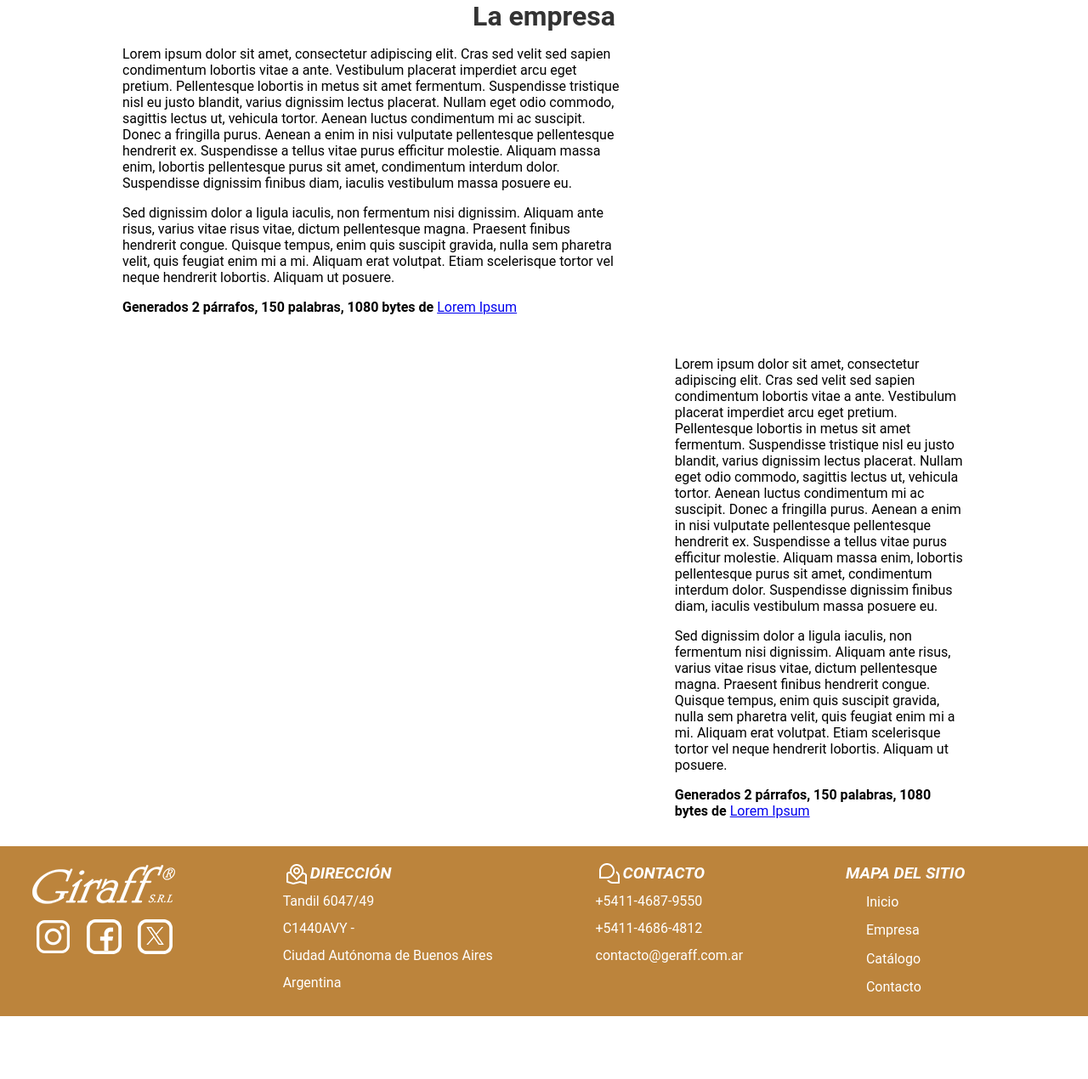
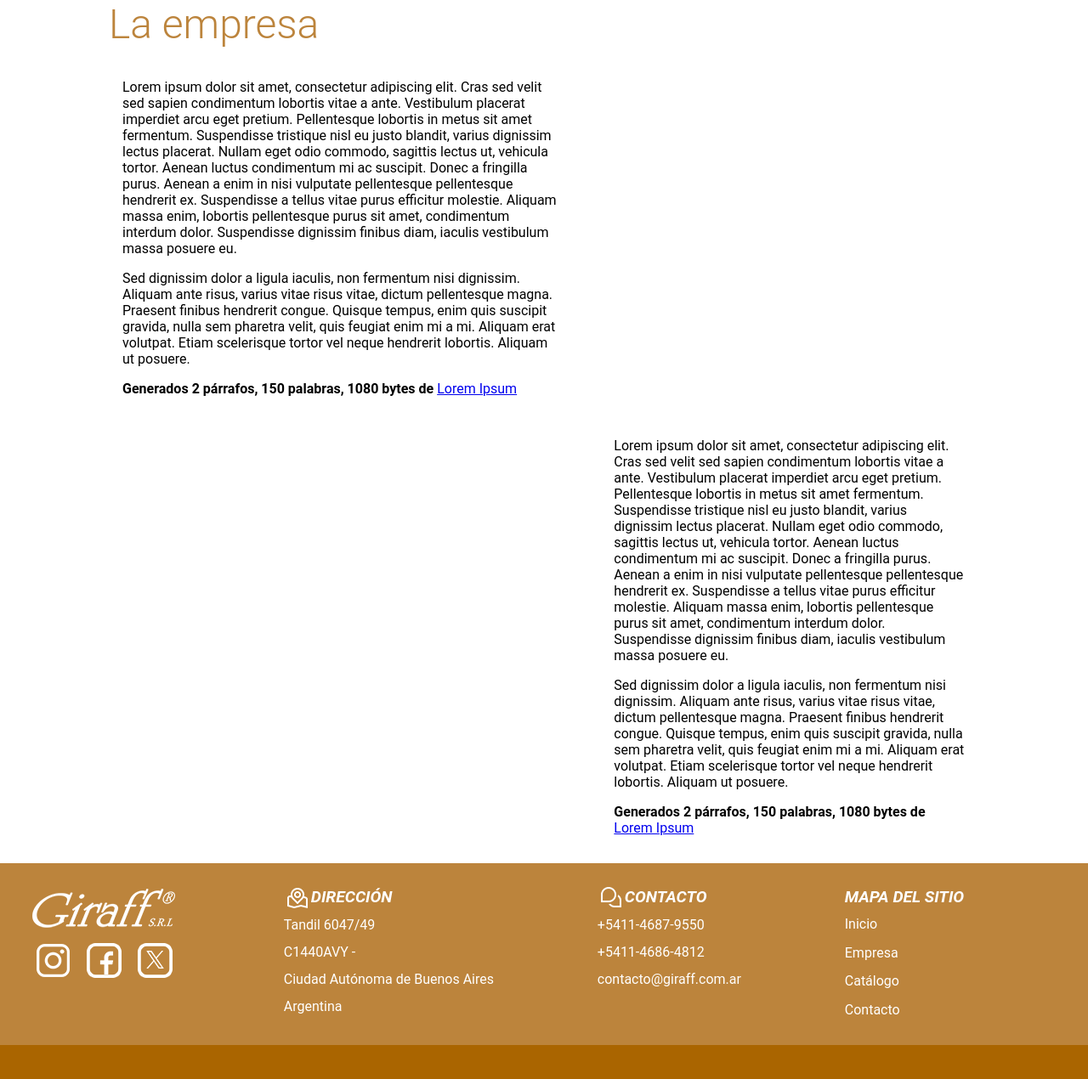
Before and after one commit to GeoIfran/giraff-sitio, a PHP site: page /empresa.php in a window 1280 px wide. Shown: the part 146-1416 px from the top of the page at 85% size. Before the commit the page ends 1342 px from the top, so only its background shows below. Run offline with PHP 8.4, Linux system fonts and the light colour scheme.

Commit message:
monica 1
style del footer, cambie imagenes, toque css en general

```diff
--- a/footer.php
+++ b/footer.php
@@ -1,5 +1,5 @@
 <?php
-echo '<footer id="pie" style="display: grid; grid-template-columns: auto auto auto auto; align-items: start; min-width: max-content; column-gap: 0.5em;">
+echo '<footer id="pie">
 <div id="Isologo_pie" style="max-width: max-content; padding-left: 2em;">
     <img id="logo-pie" src="imagenes/logo_white.png" class="logo" alt="Isologo que dice Giraff SRL marca registada">
     <div id="social_nav" style="display: grid; grid-template-columns: auto auto auto;">
@@ -19,7 +19,7 @@
     <h4><img src="imagenes/icono_contacto.png" alt="">CONTACTO</h4>
     <p>+5411-4687-9550<br>
     +5411-4686-4812<br>
-    <a href="mailto:contacto@geraff.com.ar">contacto@geraff.com.ar</a>
+    <a href="mailto:contacto@giraff.com.ar">contacto@giraff.com.ar</a>
     </p>
 </div>
 <div id="mapa_pie" style="padding-right: 2em;">
--- a/index_php.php
+++ b/index_php.php
@@ -4,6 +4,7 @@
     <meta charset="UTF-8">
     <meta name="viewport" content="width=device-width, initial-scale=1.0">
     <title>Giraff. Calzado con altura</title>
+    <link rel="icon" href="imagenes/favicon.gif" type="image/x-icon">
     <link rel="preconnect" href="https://fonts.googleapis.com">
     <link rel="preconnect" href="https://fonts.gstatic.com" crossorigin>
     <link
--- a/laempresa.css
+++ b/laempresa.css
@@ -7,8 +7,11 @@
 }
 
 .la_empresa h1 {
-    grid-column-start: 1;
-    grid-column-end: 4;
+    text-align: left;
+    font-weight: 300;
+    font-size: 3em;
+    color: #bc843c;
+    margin-bottom: 20px;
 }
 #parrafo1 {
     grid-column-start: 1;
--- a/style.css
+++ b/style.css
@@ -191,21 +191,27 @@
   font-size: 2.5em;
   color: #333;
   text-align: center;
-  margin-bottom:2em;
+  margin-bottom: 2em;
 }
 
 /* Pie de página */
 footer {
   background-color: #bc843c;
+  border-bottom: 40px solid #aa6500;
   color: white;
   text-align: center;
-  padding: 1em 0;
+  padding: 1.5em 0;
+}
+
+
+#pie {
   display: grid;
   grid-template-columns: auto auto auto auto;
   align-items: start;
   min-width: max-content;
   column-gap: 0.5em;
 }
+
 #mapa_pie {
   padding-right: 2em;
 }
@@ -218,7 +224,8 @@
 }
 
 #mapa_pie ul li {
-  margin: 0.1em 1.5em;
+  margin-bottom: 0.1em; /*0.1em 1.5em;*/
+
 }
 
 footer a {
@@ -231,14 +238,18 @@
   color: #555;
 }
 
-#dire_pie, #cont_pie, #mapa_pie {
+#dire_pie,
+#cont_pie,
+#mapa_pie {
   text-align: left;
-  line-height:2em;
+  line-height: 2em;
 }
+
 #Isologo_pie {
   max-width: max-content;
   padding-left: 2em;
 }
+
 #social_nav {
   display: grid;
   grid-template-columns: auto auto auto;
@@ -253,16 +264,21 @@
     align-items: center;
     column-gap: 0.5em;
   }
-  #dire_pie, #cont_pie, #mapa_pie {
+
+  #dire_pie,
+  #cont_pie,
+  #mapa_pie {
     text-align: center;
-    line-height:2em;
+    line-height: 2em;
     padding-bottom: 1em;
   }
-  #Isologo_pie{
+
+  #Isologo_pie {
     margin: auto;
     justify-content: center;
   }
 }
+
 @media (max-width: 768px) {
   .header-top {
     flex-direction: column;
@@ -281,18 +297,23 @@
   nav ul li {
     margin: 5px 0;
   }
+
   footer {
     display: grid;
     grid-template-columns: auto;
     align-items: center;
 
   }
-  #dire_pie, #cont_pie, #mapa_pie {
+
+  #dire_pie,
+  #cont_pie,
+  #mapa_pie {
     text-align: center;
-    line-height:2em;
+    line-height: 2em;
     padding-bottom: 1em;
   }
-  #Isologo_pie{
+
+  #Isologo_pie {
     margin: auto;
     justify-content: center;
   }
```
Also changed, not shown: imagenes/_la_empresa_hombre.jpg (added), imagenes/la_empresa_hombre.jpg.
